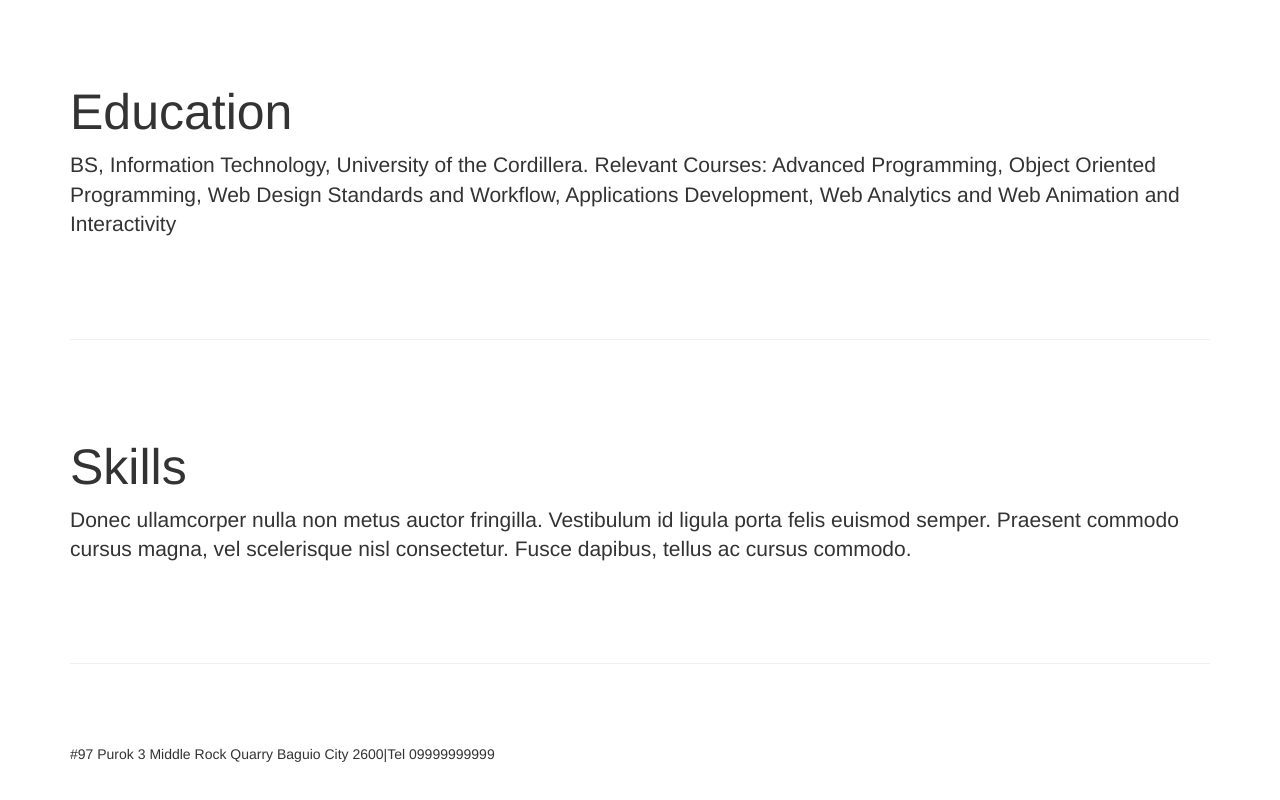
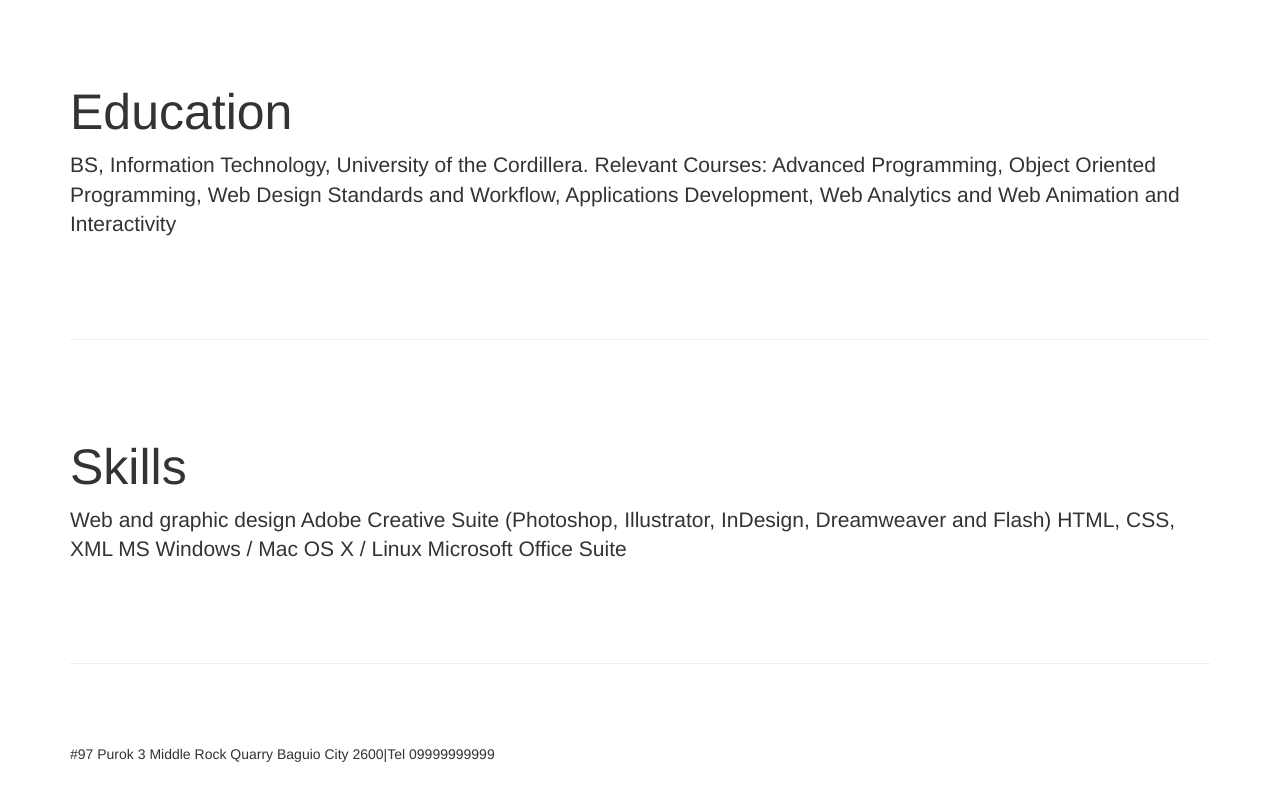
Before and after one commit to knowsblednyahaha/Resume, a plain HTML site: page index.html in a window 1280 px wide. Shown: the part 765-1565 px from the top of the page. Drawn offline with Linux system fonts and the light colour scheme.

Commit message:
Update index.html

```diff
--- a/index.html
+++ b/index.html
@@ -109,7 +109,11 @@ Relevant Courses: Advanced Programming, Object Oriented Programming, Web Design
             <h2 class="featurette-heading">Skills
                 <span class="text-muted"></span>
             </h2>
-            <p class="lead">Donec ullamcorper nulla non metus auctor fringilla. Vestibulum id ligula porta felis euismod semper. Praesent commodo cursus magna, vel scelerisque nisl consectetur. Fusce dapibus, tellus ac cursus commodo.</p>
+            <p class="lead">Web and graphic design
+Adobe Creative Suite (Photoshop, Illustrator, InDesign, Dreamweaver and Flash)
+HTML, CSS, XML
+MS Windows / Mac OS X / Linux
+Microsoft Office Suite</p>
         </div>
 
         <hr class="featurette-divider">
```
